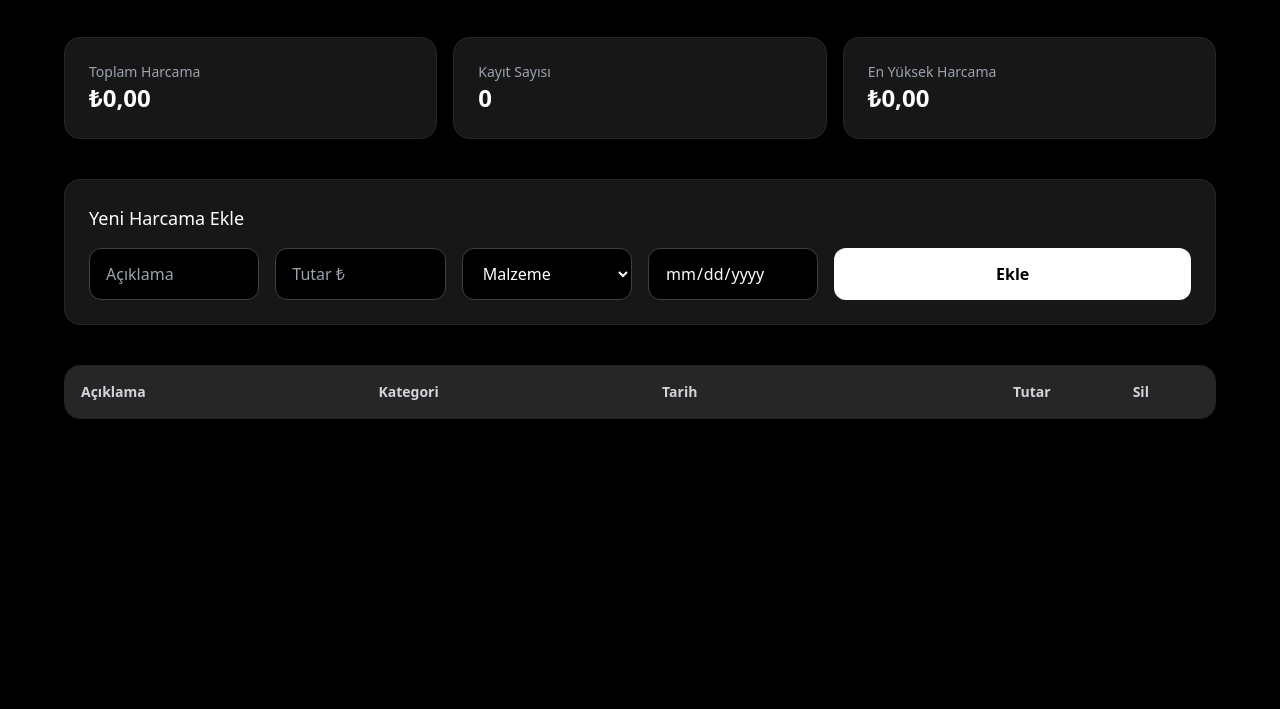
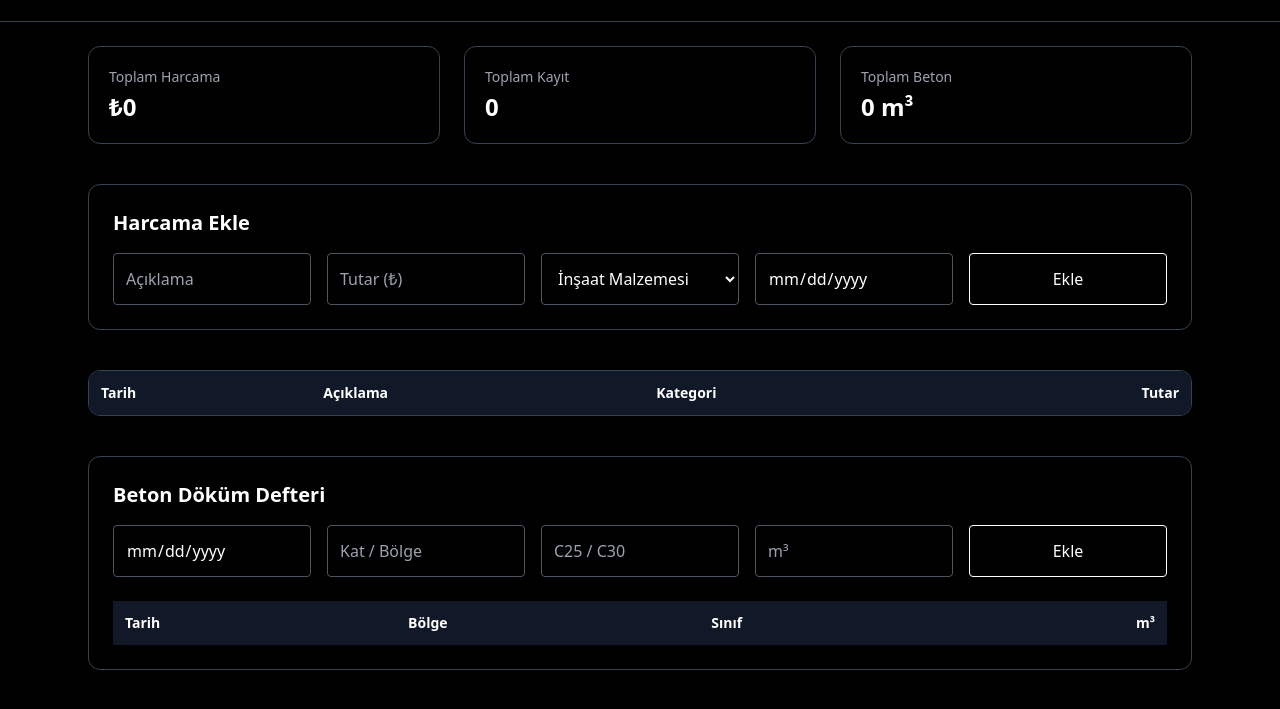
Before and after one commit to dimainsaatt-debug/harcama, a plain HTML site: page index.html in a window 1280 px wide. Shown: the part 91-800 px from the top of the page. Drawn offline with nearby package versions, Linux system fonts and the light colour scheme.

Commit message:
Update index.html

```diff
--- a/index.html
+++ b/index.html
@@ -1,171 +1,170 @@
-<!doctype html>
+<!DOCTYPE html>
 <html lang="tr">
 <head>
   <meta charset="UTF-8" />
-  <meta name="viewport" content="width=device-width, initial-scale=1.0"/>
-  <title>İnşaat Harcama Takibi</title>
-
+  <title>Dima İnşaat | Şantiye Takip</title>
+  <meta name="viewport" content="width=device-width, initial-scale=1.0">
   <script src="https://cdn.tailwindcss.com"></script>
-  <meta name="theme-color" content="#000000">
-
-  <style>
-    body {
-      font-family: system-ui, -apple-system, BlinkMacSystemFont;
-    }
-  </style>
 </head>
 
-<body class="bg-black text-white min-h-screen p-6">
-
-<div class="max-w-6xl mx-auto space-y-10">
+<body class="bg-black text-white font-sans">
 
   <!-- HEADER -->
-  <div>
-    <h1 class="text-3xl font-bold tracking-tight">İNŞAAT HARCAMA TAKİBİ</h1>
-    <p class="text-gray-400 mt-1">Sade • Güçlü • Profesyonel</p>
-  </div>
+  <header class="border-b border-gray-700 p-6">
+    <h1 class="text-3xl font-bold tracking-wide">DİMA İNŞAAT</h1>
+    <p class="text-gray-400 mt-1">Şantiye Takip Sistemi • İç Kullanım</p>
+  </header>
+
+  <main class="max-w-6xl mx-auto p-6 space-y-10">
 
     <!-- ÖZET -->
-  <div class="grid grid-cols-1 md:grid-cols-3 gap-4">
-    <div class="bg-neutral-900 border border-neutral-800 rounded-2xl p-6">
+    <section class="grid grid-cols-1 md:grid-cols-3 gap-6">
+      <div class="border border-gray-700 p-5 rounded-xl">
         <p class="text-gray-400 text-sm">Toplam Harcama</p>
-      <p id="totalAmount" class="text-2xl font-semibold">₺0</p>
+        <p id="totalExpense" class="text-2xl font-bold mt-1">₺0</p>
       </div>
-    <div class="bg-neutral-900 border border-neutral-800 rounded-2xl p-6">
-      <p class="text-gray-400 text-sm">Kayıt Sayısı</p>
-      <p id="totalCount" class="text-2xl font-semibold">0</p>
+      <div class="border border-gray-700 p-5 rounded-xl">
+        <p class="text-gray-400 text-sm">Toplam Kayıt</p>
+        <p id="expenseCount" class="text-2xl font-bold mt-1">0</p>
       </div>
-    <div class="bg-neutral-900 border border-neutral-800 rounded-2xl p-6">
-      <p class="text-gray-400 text-sm">En Yüksek Harcama</p>
-      <p id="maxAmount" class="text-2xl font-semibold">₺0</p>
+      <div class="border border-gray-700 p-5 rounded-xl">
+        <p class="text-gray-400 text-sm">Toplam Beton</p>
+        <p id="totalConcrete" class="text-2xl font-bold mt-1">0 m³</p>
       </div>
-  </div>
+    </section>
 
-  <!-- FORM -->
-  <div class="bg-neutral-900 border border-neutral-800 rounded-2xl p-6">
-    <h2 class="text-lg font-medium mb-4">Yeni Harcama Ekle</h2>
+    <!-- HARCAMA EKLE -->
+    <section class="border border-gray-700 rounded-xl p-6">
+      <h2 class="text-xl font-semibold mb-4">Harcama Ekle</h2>
 
-    <form id="expenseForm" class="grid grid-cols-1 md:grid-cols-6 gap-4">
-      <input id="desc" type="text" placeholder="Açıklama"
-        class="bg-black border border-neutral-700 rounded-xl px-4 py-3 outline-none focus:border-white"/>
-
-      <input id="amount" type="number" placeholder="Tutar ₺"
-        class="bg-black border border-neutral-700 rounded-xl px-4 py-3 outline-none focus:border-white"/>
-
-      <select id="category"
-        class="bg-black border border-neutral-700 rounded-xl px-4 py-3 outline-none focus:border-white">
-        <option>Malzeme</option>
+      <form id="expenseForm" class="grid grid-cols-1 md:grid-cols-5 gap-4">
+        <input type="text" id="expDesc" placeholder="Açıklama" class="bg-black border border-gray-600 p-3 rounded" required>
+        <input type="number" id="expAmount" placeholder="Tutar (₺)" class="bg-black border border-gray-600 p-3 rounded" required>
+        <select id="expCategory" class="bg-black border border-gray-600 p-3 rounded">
+          <option>İnşaat Malzemesi</option>
           <option>İşçilik</option>
-        <option>Nakliye</option>
           <option>Beton</option>
           <option>Demir</option>
+          <option>Nakliye</option>
           <option>Elektrik</option>
-        <option>Su / Tesisat</option>
-        <option>Isı Yalıtımı</option>
-        <option>Çatı</option>
-        <option>Kaplama</option>
-        <option>Ruhsat / Vergi</option>
-        <option>Proje / Mimarlık</option>
+          <option>Su & Tesisat</option>
+          <option>Boya</option>
+          <option>Ruhsat & Resmi</option>
           <option>Diğer</option>
         </select>
+        <input type="date" id="expDate" class="bg-black border border-gray-600 p-3 rounded" required>
+        <button class="border border-white rounded p-3 hover:bg-white hover:text-black transition">Ekle</button>
+      </form>
+    </section>
 
-      <input id="date" type="date"
-        class="bg-black border border-neutral-700 rounded-xl px-4 py-3 outline-none focus:border-white"/>
-
-      <button class="md:col-span-2 bg-white text-black rounded-xl font-semibold hover:bg-gray-200">
-        Ekle
-      </button>
-    </form>
-  </div>
-
-  <!-- TABLO -->
-  <div class="bg-neutral-900 border border-neutral-800 rounded-2xl overflow-hidden">
+    <!-- HARCAMA LİSTESİ -->
+    <section class="border border-gray-700 rounded-xl overflow-hidden">
       <table class="w-full text-sm">
-      <thead class="bg-neutral-800 text-gray-300">
+        <thead class="bg-gray-900">
           <tr>
-          <th class="p-4 text-left">Açıklama</th>
-          <th class="p-4 text-left">Kategori</th>
-          <th class="p-4 text-left">Tarih</th>
-          <th class="p-4 text-right">Tutar</th>
-          <th class="p-4 text-center">Sil</th>
+            <th class="p-3 text-left">Tarih</th>
+            <th class="p-3 text-left">Açıklama</th>
+            <th class="p-3 text-left">Kategori</th>
+            <th class="p-3 text-right">Tutar</th>
           </tr>
         </thead>
-      <tbody id="list"></tbody>
+        <tbody id="expenseList"></tbody>
       </table>
-  </div>
+    </section>
 
-</div>
+    <!-- BETON DÖKÜM DEFTERİ -->
+    <section class="border border-gray-700 rounded-xl p-6">
+      <h2 class="text-xl font-semibold mb-4">Beton Döküm Defteri</h2>
+
+      <form id="concreteForm" class="grid grid-cols-1 md:grid-cols-5 gap-4 mb-6">
+        <input type="date" id="betonDate" class="bg-black border border-gray-600 p-3 rounded" required>
+        <input type="text" id="betonArea" placeholder="Kat / Bölge" class="bg-black border border-gray-600 p-3 rounded" required>
+        <input type="text" id="betonClass" placeholder="C25 / C30" class="bg-black border border-gray-600 p-3 rounded">
+        <input type="number" id="betonAmount" placeholder="m³" class="bg-black border border-gray-600 p-3 rounded" required>
+        <button class="border border-white rounded p-3 hover:bg-white hover:text-black transition">Ekle</button>
+      </form>
+
+      <table class="w-full text-sm">
+        <thead class="bg-gray-900">
+          <tr>
+            <th class="p-3 text-left">Tarih</th>
+            <th class="p-3 text-left">Bölge</th>
+            <th class="p-3 text-left">Sınıf</th>
+            <th class="p-3 text-right">m³</th>
+          </tr>
+        </thead>
+        <tbody id="concreteList"></tbody>
+      </table>
+    </section>
+
+  </main>
 
 <script>
-const form = document.getElementById("expenseForm");
-const list = document.getElementById("list");
+  const expenses = JSON.parse(localStorage.getItem("expenses")) || [];
+  const concretes = JSON.parse(localStorage.getItem("concretes")) || [];
 
-const totalAmountEl = document.getElementById("totalAmount");
-const totalCountEl = document.getElementById("totalCount");
-const maxAmountEl = document.getElementById("maxAmount");
+  const expenseList = document.getElementById("expenseList");
+  const concreteList = document.getElementById("concreteList");
 
-let expenses = JSON.parse(localStorage.getItem("expenses") || "[]");
+  function render() {
+    expenseList.innerHTML = "";
+    concreteList.innerHTML = "";
 
-function save() {
+    let total = 0;
+    expenses.forEach(e => {
+      total += e.amount;
+      expenseList.innerHTML += `
+        <tr class="border-t border-gray-800">
+          <td class="p-3">${e.date}</td>
+          <td class="p-3">${e.desc}</td>
+          <td class="p-3">${e.cat}</td>
+          <td class="p-3 text-right">₺${e.amount}</td>
+        </tr>`;
+    });
+
+    let betonToplam = 0;
+    concretes.forEach(b => {
+      betonToplam += b.amount;
+      concreteList.innerHTML += `
+        <tr class="border-t border-gray-800">
+          <td class="p-3">${b.date}</td>
+          <td class="p-3">${b.area}</td>
+          <td class="p-3">${b.class}</td>
+          <td class="p-3 text-right">${b.amount}</td>
+        </tr>`;
+    });
+
+    document.getElementById("totalExpense").innerText = "₺" + total;
+    document.getElementById("expenseCount").innerText = expenses.length;
+    document.getElementById("totalConcrete").innerText = betonToplam + " m³";
+
     localStorage.setItem("expenses", JSON.stringify(expenses));
+    localStorage.setItem("concretes", JSON.stringify(concretes));
   }
 
-function formatTL(n) {
-  return new Intl.NumberFormat("tr-TR", { style: "currency", currency: "TRY" }).format(n);
-}
+  document.getElementById("expenseForm").onsubmit = e => {
+    e.preventDefault();
+    expenses.push({
+      desc: expDesc.value,
+      amount: Number(expAmount.value),
+      cat: expCategory.value,
+      date: expDate.value
+    });
+    e.target.reset();
+    render();
+  };
 
-function render() {
-  list.innerHTML = "";
-  let total = 0;
-  let max = 0;
-
-  expenses
-    .sort((a,b) => new Date(b.date) - new Date(a.date))
-    .forEach((e, i) => {
-      total += e.amount;
-      if (e.amount > max) max = e.amount;
-
-      const tr = document.createElement("tr");
-      tr.className = "border-t border-neutral-800 hover:bg-neutral-800/50 transition";
-
-      tr.innerHTML = `
-        <td class="p-4">${e.desc}</td>
-        <td class="p-4 text-gray-300">${e.category}</td>
-        <td class="p-4 text-gray-500">${e.date}</td>
-        <td class="p-4 text-right font-medium">${formatTL(e.amount)}</td>
-        <td class="p-4 text-center">
-          <button onclick="removeItem(${i})" class="text-gray-500 hover:text-white">✕</button>
-        </td>
-      `;
-      list.appendChild(tr);
+  document.getElementById("concreteForm").onsubmit = e => {
+    e.preventDefault();
+    concretes.push({
+      date: betonDate.value,
+      area: betonArea.value,
+      class: betonClass.value,
+      amount: Number(betonAmount.value)
     });
-
-  totalAmountEl.textContent = formatTL(total);
-  totalCountEl.textContent = expenses.length;
-  maxAmountEl.textContent = formatTL(max);
-}
-
-function removeItem(i) {
-  expenses.splice(i,1);
-  save();
+    e.target.reset();
     render();
-}
-
-form.addEventListener("submit", e => {
-  e.preventDefault();
-
-  const desc = document.getElementById("desc").value.trim();
-  const amount = parseFloat(document.getElementById("amount").value);
-  const category = document.getElementById("category").value;
-  const date = document.getElementById("date").value;
-
-  if (!desc || !amount || !date) return;
-
-  expenses.push({ desc, amount, category, date });
-  save();
-  form.reset();
-  render();
-});
+  };
 
   render();
 </script>
```
Lines whose indentation alone changed are shown as unchanged.
